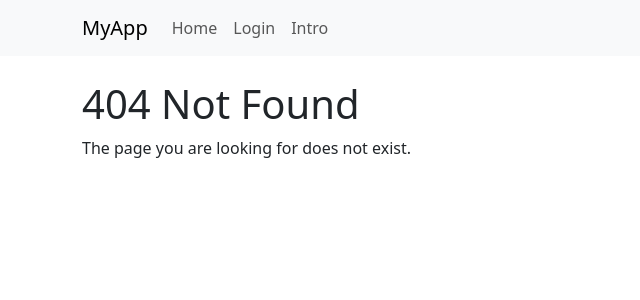
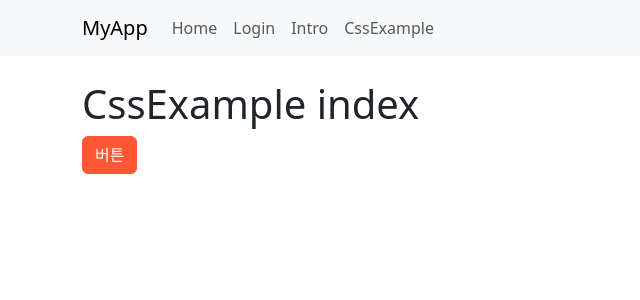
Before and after one commit to seunghwan94/hof-front, a React (Create React App) app: page /CssExample in a window 1280 px wide. Before the commit this address had no page. Shown: the top 300 px of the page, without its empty margins (0-640 px from the left). Built offline with nearby package versions, Linux system fonts and the light colour scheme.

Commit message:
'구조정리andBootstrap'

```diff
--- a/package.json
+++ b/package.json
@@ -12,6 +12,7 @@
     "react-dom": "^19.0.0",
     "react-router-dom": "^7.1.5",
     "react-scripts": "5.0.1",
+    "sass": "^1.84.0",
     "web-vitals": "^2.1.0"
   },
   "scripts": {
--- a/src/App.js
+++ b/src/App.js
@@ -1,44 +1,14 @@
-import { BrowserRouter as Router, Routes, Route, Link } from "react-router-dom";
-import Home from "./pages/admin/Home.jsx";
-import Login from "./pages/login/Login.jsx";
-import Intro from "./pages/main/Intro.jsx";
-import NotFound from "./pages/not-found/NotFound.jsx";  // 폴더명 변경
-import './App.css';
+import { BrowserRouter as Router } from "react-router-dom";
+import Header from "./components/layout/Header";
+import AppRoutes from "./routes/AppRoutes";
+import "./styles/custom.scss"; // Bootstrap SCSS 적용
 
 function App() {
   return (
     <Router>
-      {/* 네비게이션 바 */}
-      <nav className="navbar navbar-expand-lg navbar-light bg-light">
-        <div className="container">
-          <Link className="navbar-brand" to="/">MyApp</Link>
-          <button className="navbar-toggler" type="button" data-bs-toggle="collapse" data-bs-target="#navbarNav">
-            <span className="navbar-toggler-icon"></span>
-          </button>
-          <div className="collapse navbar-collapse" id="navbarNav">
-            <ul className="navbar-nav">
-              <li className="nav-item">
-                <Link className="nav-link" to="/">Home</Link>
-              </li>
-              <li className="nav-item">
-                <Link className="nav-link" to="/login">Login</Link> {/* ✅ 소문자로 통일 */}
-              </li>
-              <li className="nav-item">
-                <Link className="nav-link" to="/intro">Intro</Link>
-              </li>
-            </ul>
-          </div>
-        </div>
-      </nav>
-
-      {/* 페이지 라우팅 */}
+      <Header /> {/* 분리된 네비게이션 */}
       <div className="container mt-4">
-        <Routes>
-          <Route path="/" element={<Home />} />
-          <Route path="/login" element={<Login />} />  {/* ✅ 소문자로 변경 */}
-          <Route path="/intro" element={<Intro />} />
-          <Route path="*" element={<NotFound />} />
-        </Routes>
+        <AppRoutes /> {/* 분리된 라우트 */}
       </div>
     </Router>
   );
--- /dev/null
+++ b/src/components/custom/CssExample.jsx
@@ -0,0 +1,12 @@
+import React from "react";
+
+function CssExample(){
+  return (
+    <div>
+      <h1>CssExample index</h1>
+      <button className="btn btn-primary">버튼</button>
+    </div>
+  );
+}
+
+export default CssExample;
--- /dev/null
+++ b/src/components/layout/Header.jsx
@@ -0,0 +1,33 @@
+import React from "react";
+import { Link } from "react-router-dom";
+
+const Header = () => {
+  return (
+    <nav className="navbar navbar-expand-lg navbar-light bg-light">
+      <div className="container">
+        <Link className="navbar-brand" to="/">MyApp</Link>
+        <button className="navbar-toggler" type="button" data-bs-toggle="collapse" data-bs-target="#navbarNav">
+          <span className="navbar-toggler-icon"></span>
+        </button>
+        <div className="collapse navbar-collapse" id="navbarNav">
+          <ul className="navbar-nav">
+            <li className="nav-item">
+              <Link className="nav-link" to="/">Home</Link>
+            </li>
+            <li className="nav-item">
+              <Link className="nav-link" to="/login">Login</Link>
+            </li>
+            <li className="nav-item">
+              <Link className="nav-link" to="/intro">Intro</Link>
+            </li>
+            <li className="nav-item">
+              <Link className="nav-link" to="/CssExample">CssExample</Link>
+            </li>
+          </ul>
+        </div>
+      </div>
+    </nav>
+  );
+};
+
+export default Header;
--- a/src/index.js
+++ b/src/index.js
@@ -4,6 +4,7 @@ import './index.css';
 import App from './App';
 import reportWebVitals from './reportWebVitals';
 import 'bootstrap/dist/css/bootstrap.min.css';
+import "./styles/custom.scss";
 
 const root = ReactDOM.createRoot(document.getElementById('root'));
 root.render(
--- /dev/null
+++ b/src/routes/AppRoutes.jsx
@@ -0,0 +1,22 @@
+import React from "react";
+import { Routes, Route } from "react-router-dom";
+import Intro from "../pages/main/Intro";
+import Login from "../pages/login/Login";
+import Home from "../pages/admin/Home";
+import CssExample from "../components/custom/CssExample";
+import NotFound from "../pages/not-found/NotFound";
+
+function AppRoutes(){
+  return (
+    <Routes>
+      <Route path="/" element={<Home />} />
+      <Route path="/Intro" element={<Intro />} />
+      <Route path="/Login" element={<Login />} />
+      <Route path="/Home" element={<Home />} />
+      <Route path="/CssExample" element={<CssExample />} />
+      <Route path="*" element={<NotFound />} />
+    </Routes>
+  );
+};
+
+export default AppRoutes;
--- /dev/null
+++ b/src/styles/custom.scss
@@ -0,0 +1,21 @@
+// ✅ 변수를 먼저 정의한 후 Bootstrap을 import
+$primary: #ff5733;
+
+// 🎯 Bootstrap SCSS 불러오기 (이전 스타일을 덮어쓰지 않도록)
+@import "bootstrap/scss/bootstrap";
+
+// 🎨 `btn-primary` 스타일 변경 (Bootstrap 스타일 적용 후 덮어쓰기)
+.btn-primary {
+  background-color: #ff5733 !important; // 배경색 변경
+  border-color: #ff5733 !important; // 테두리 색상 변경
+
+  &:hover {
+    background-color: #e14d2a !important; // hover 시 색상 변경
+    border-color: #e14d2a !important;
+  }
+
+  &:active {
+    background-color: #c43c1d !important; // 클릭 시 색상 변경
+    border-color: #c43c1d !important;
+  }
+}
```
Also changed, not shown: src/components/layout/Footer.jsx (added), 1 other file (tests, documents, lock files or other folders).
